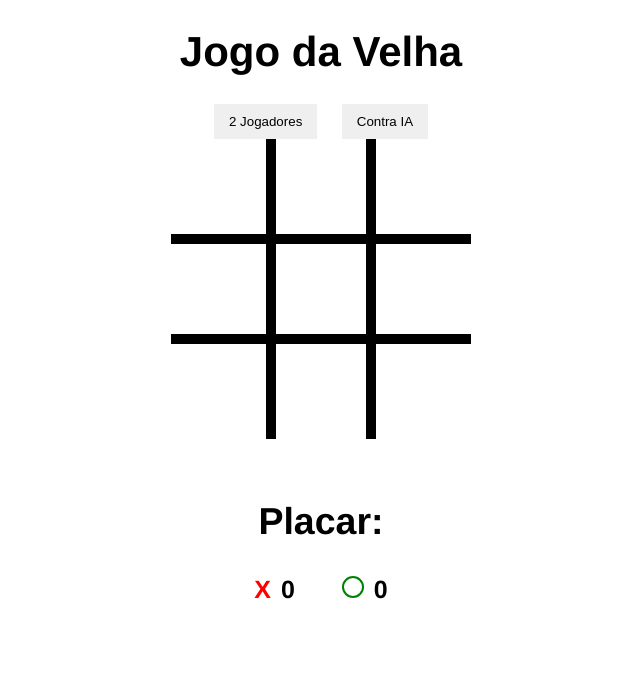
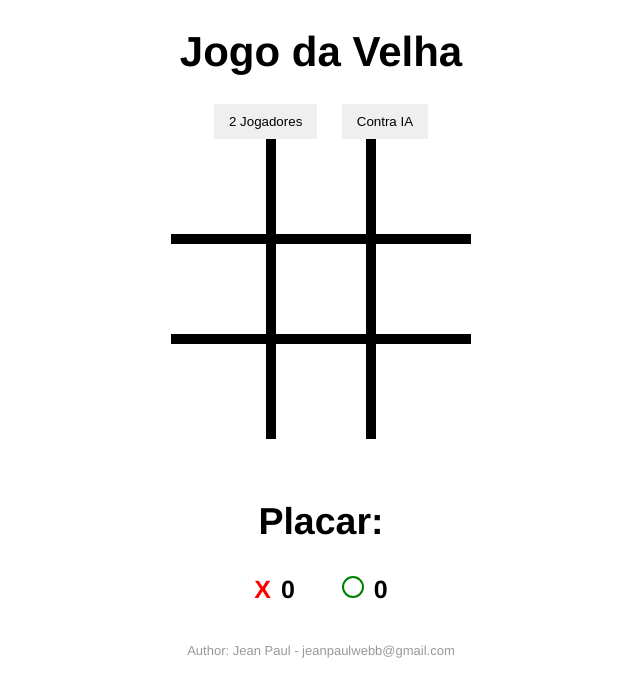
Before and after one commit to JeanPaulll/tic-tac-toe-in-vanilla-javascript, a plain HTML site: page index.html in a window 1280 px wide. Shown: the whole page, without its empty margins (319-959 px from the left). Drawn offline with Linux system fonts and the light colour scheme.

Commit message:
:bookmark: publishing project

```diff
--- a/css/style.css
+++ b/css/style.css
@@ -119,3 +119,9 @@ h1 {
     padding: 20px;
     border-radius: 15px;
 }
+
+footer {
+    margin-top: 3em;
+    font-size: small;
+    color: #989898;
+}
--- a/index.html
+++ b/index.html
@@ -49,5 +49,6 @@
     <p></p>
 </div>
 <script src="js/scripts.js"></script>
+<footer>Author: Jean Paul - jeanpaulwebb@gmail.com</footer>
 </body>
 </html>
```
Also changed, not shown: 1 other file.
